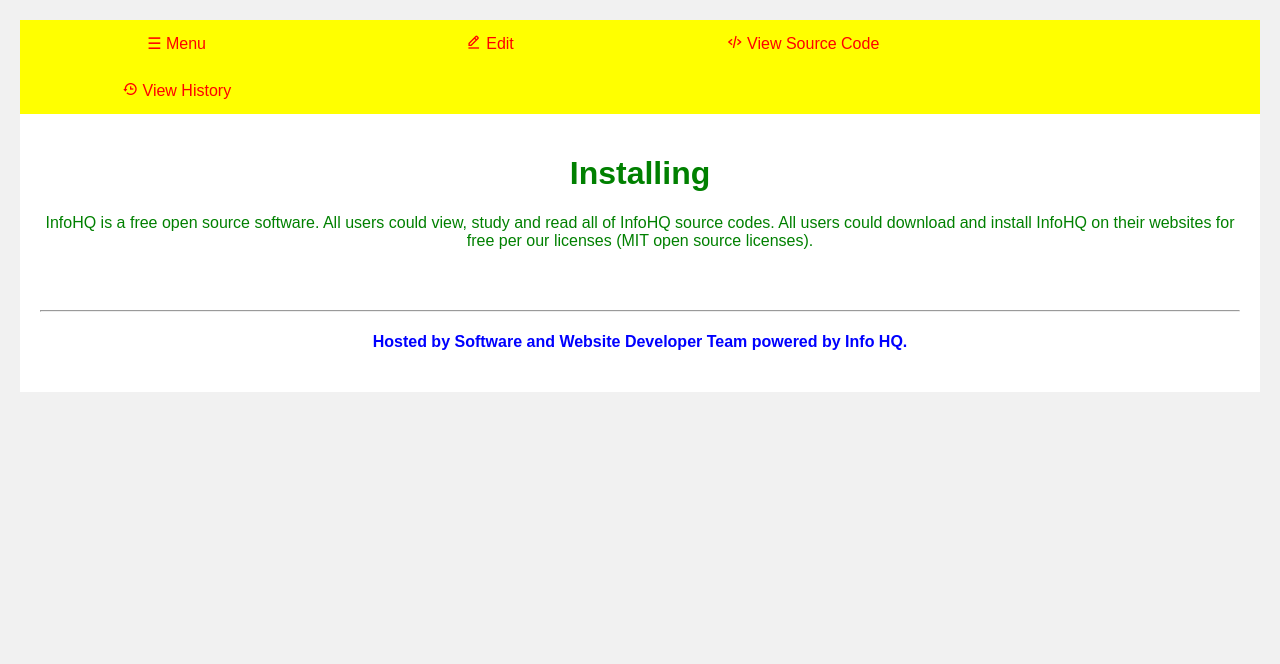
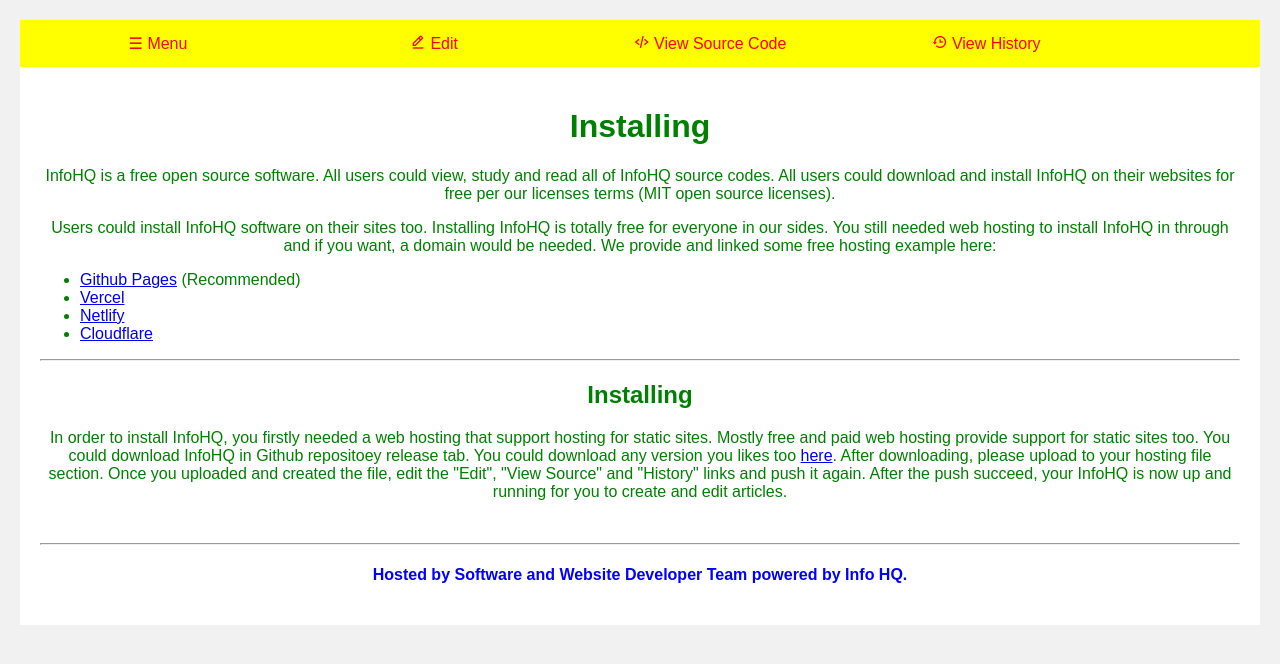
Before and after one commit to One-Future-Unified-Team/InfoHQ, a plain HTML site: page Documentation/installing.html in a window 1280 px wide. Drawn offline with nearby package versions, Linux system fonts and the light colour scheme.

Commit message:
Update installing.html

```diff
--- a/Documentation/installing.html
+++ b/Documentation/installing.html
@@ -76,7 +76,7 @@ body {
   padding: 14px;
   text-align: center;
   text-decoration: none;
-  width: 23%;
+  width: 20%;
 }
 
 .topnav a:hover {
@@ -146,9 +146,17 @@ body {
       <div class="content" style="color:green;background-color:white;padding:20px;">
    <!--- Please insert all pages text and codes here-->
    <h1>Installing</h1>
-   <p>InfoHQ is a free open source software. All users could view, study and read all of InfoHQ source codes. All users could download and install InfoHQ on their websites for free per our licenses (MIT open source licenses).</p>
-
-   <br>
+   <p>InfoHQ is a free open source software. All users could view, study and read all of InfoHQ source codes. All users could download and install InfoHQ on their websites for free per our licenses terms (MIT open source licenses).</p>
+   <p>Users could install InfoHQ software on their sites too. Installing InfoHQ is totally free for everyone in our sides. You still needed web hosting to install InfoHQ in through and if you want, a domain would be needed. We provide and linked some free hosting example here:
+   <ul style="text-align:left;">
+   <li><a href="https://pages.github.com/">Github Pages</a> (Recommended)</li>
+   <li><a href="https://vercel.com">Vercel</a></li>
+   <li><a href="https://netlify.com">Netlify</a></li>
+   <li><a href="https://cloudflare.com">Cloudflare</a></li>
+   </ul>
+   <hr>
+   <h2>Installing</h2>
+   <p>In order to install InfoHQ, you firstly needed a web hosting that support hosting for static sites. Mostly free and paid web hosting provide support for static sites too. You could download InfoHQ in Github repositoey release tab. You could download any version you likes too <a href="https://github.com/Software-and-Website-Developer-Team/InfoHQ/releases">here</a>. After downloading, please upload to your hosting file section. Once you uploaded and created the file, edit the "Edit", "View Source" and "History" links and push it again. After the push succeed, your InfoHQ is now up and running for you to create and edit articles.</p>
    <br>
    <hr>
    <h4 style="text-align:center;color:blue;">Hosted by Software and Website Developer Team powered by Info HQ.</h4>
```
